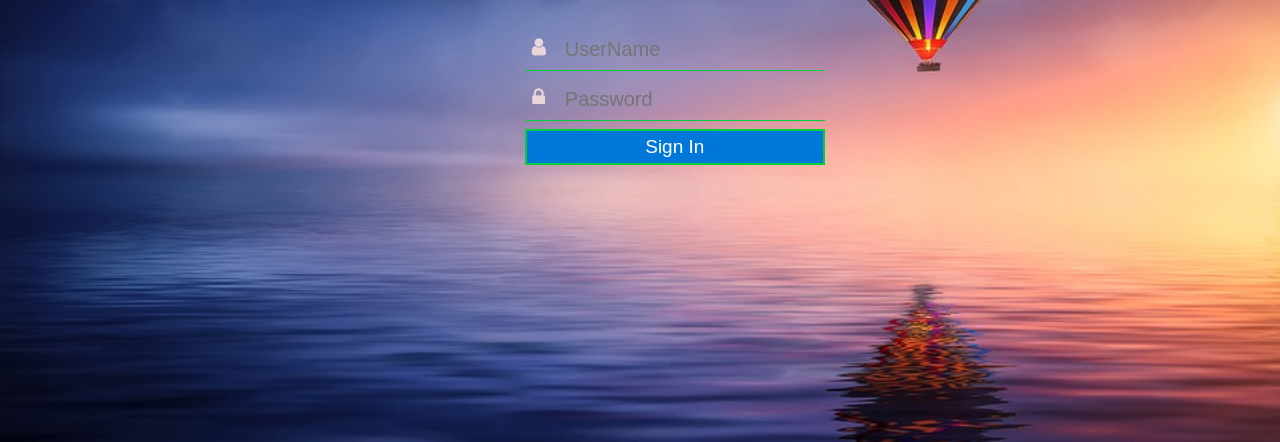
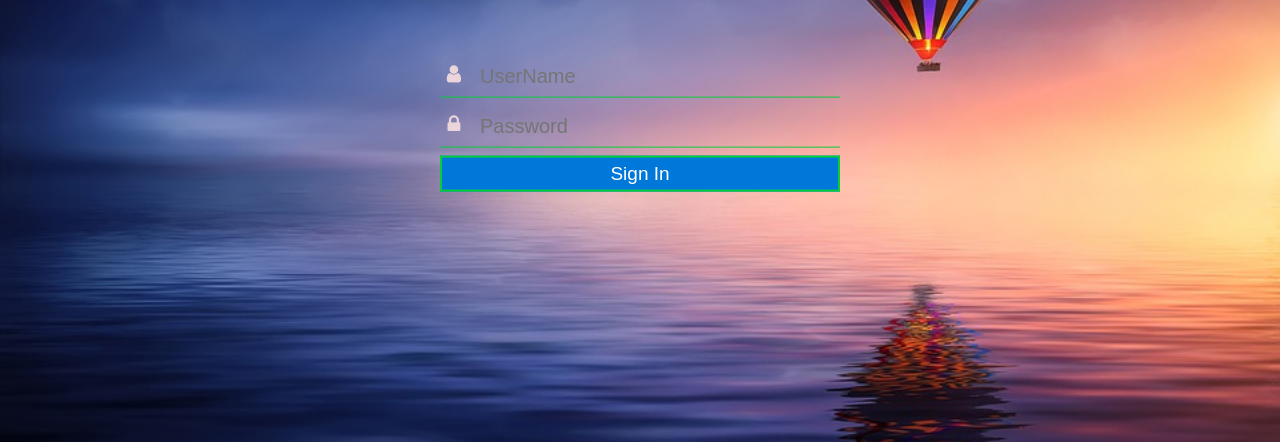
Before and after one commit to Ahmed-SR/Login1, a plain HTML site: page index.html in a window 1280 px wide. Shown: the part 358-800 px from the top of the page. Drawn offline with Linux system fonts and the light colour scheme.

Commit message:
Update styleUserName.css

```diff
--- a/css/styleUserName.css
+++ b/css/styleUserName.css
@@ -14,10 +14,10 @@ body
 .login-box
 {
     position:absolute;
-    top:28%;
-    left:41%;
-    width:300px;
-    transform: translate();
+    top:50%;
+    left:50%;
+    width:400px;
+    transform: translate(-50%,-50%);
     color:#EBD5DB;
 }
 .login-box h1
```
